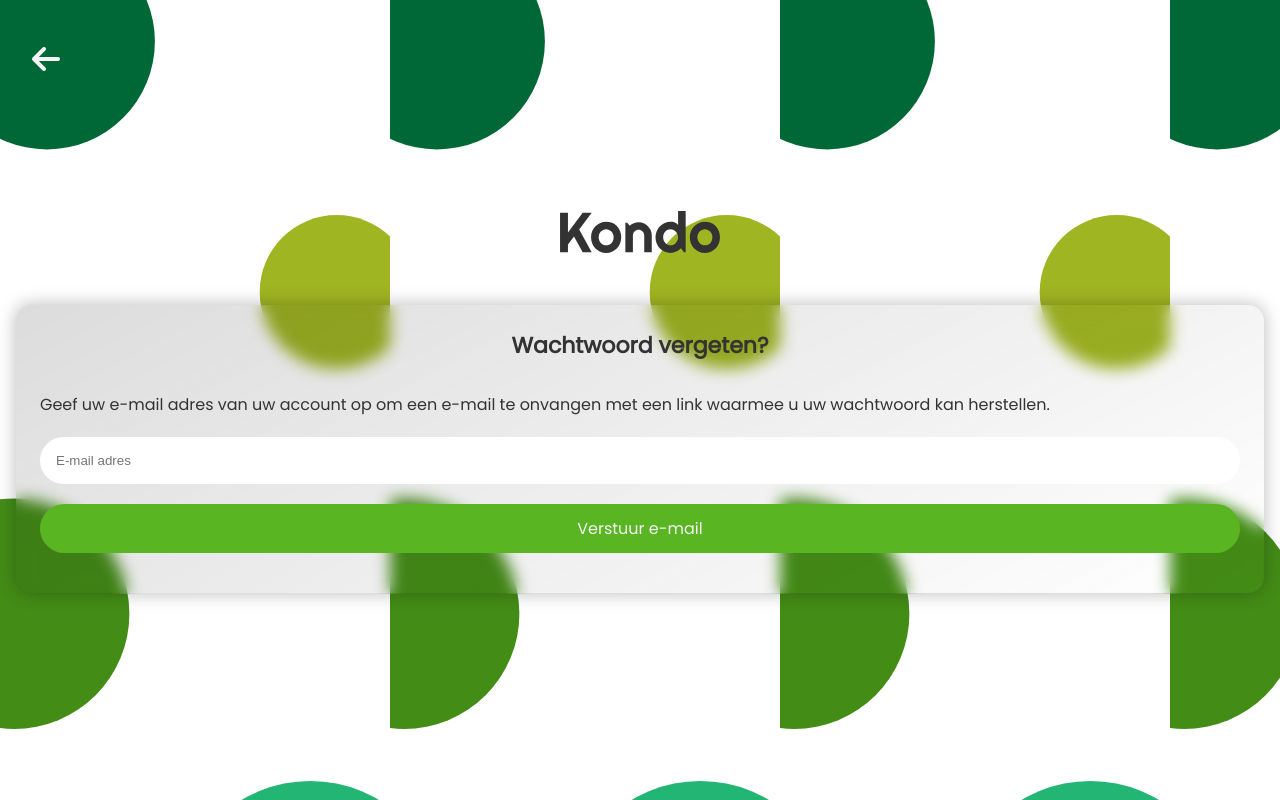
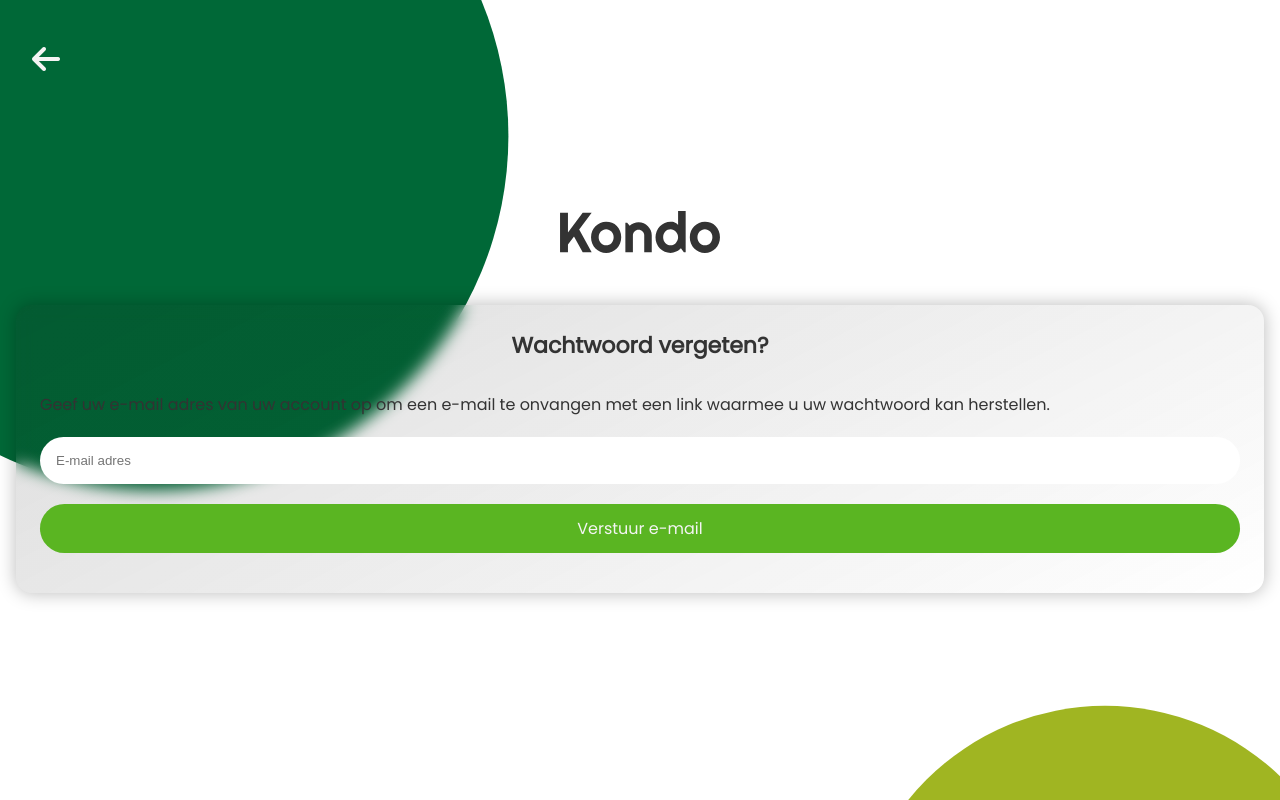
Before and after one commit to Bram-Colleman/KondoApp, a Vue app: page /forgot in a window 1280 px wide. Built offline with nearby package versions, Linux system fonts and the light colour scheme.

Commit message:
fix all heights

```diff
--- a/src/views/ForgotView.vue
+++ b/src/views/ForgotView.vue
@@ -13,17 +13,18 @@
 
 <style scoped>
 main {
-  height: 100vh;
-  display: flex;
+  height: 100%;
+  height: -moz-available;
+  height: -webkit-fill-available;
+  height: fill-available;  display: flex;
   flex-direction: column;
   justify-content: center;
+  background-image: url('../assets/bg.svg');
+  background-size: cover;
 }
 .logo {
   width: 10rem;
   align-self: center;
   margin-bottom: 3rem;
 }
-main {
-  background-image: url('../assets/bg.svg');
-  }
 </style>
--- a/src/views/RegisterView.vue
+++ b/src/views/RegisterView.vue
@@ -12,17 +12,19 @@
 
 <style scoped>
 main {
-  height: 100vh;
+  height: 100%;
+  height: -moz-available;
+  height: -webkit-fill-available;
+  height: fill-available;
   display: flex;
   flex-direction: column;
   justify-content: center;
+  background-image: url('../assets/bg.svg');
+  background-size: cover;
 }
 .logo {
   width: 10rem;
   align-self: center;
   margin-bottom: 3rem;
 }
-main {
-  background-image: url('../assets/bg.svg');
-  }
 </style>
```
